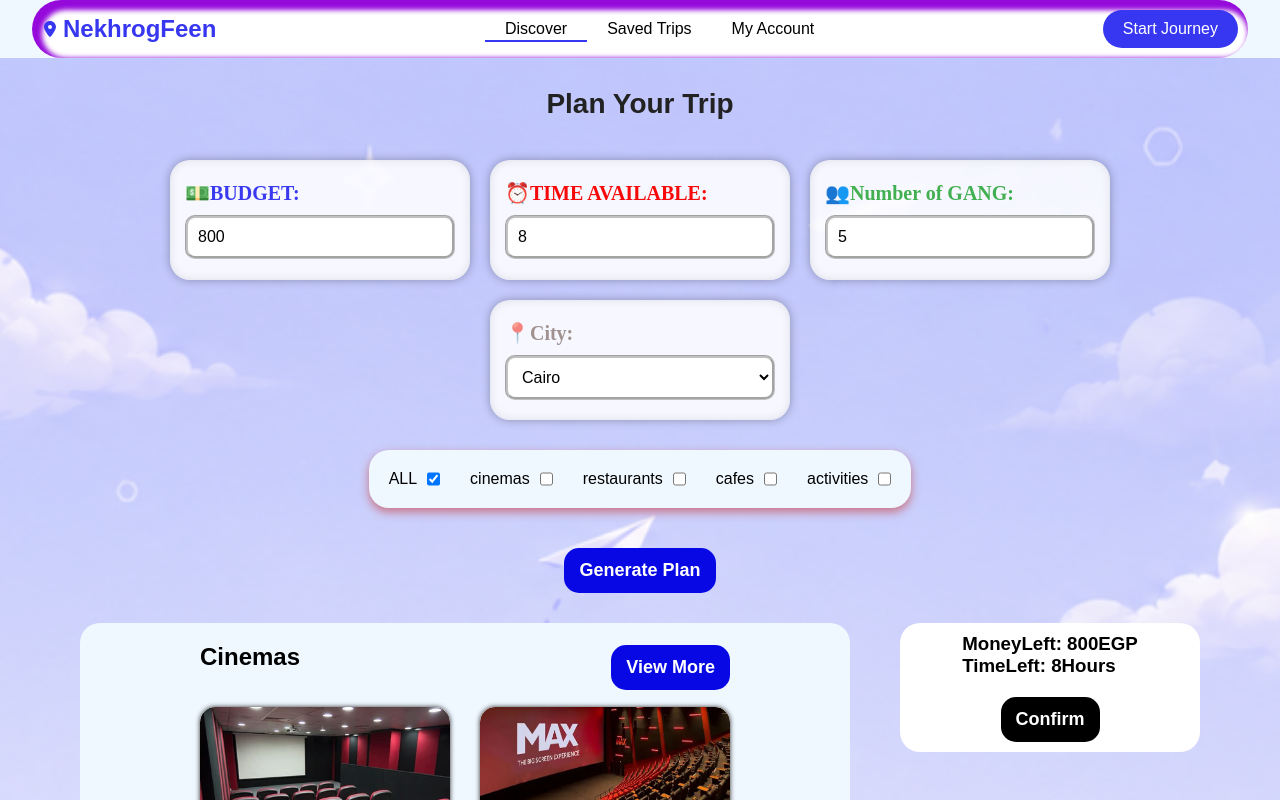
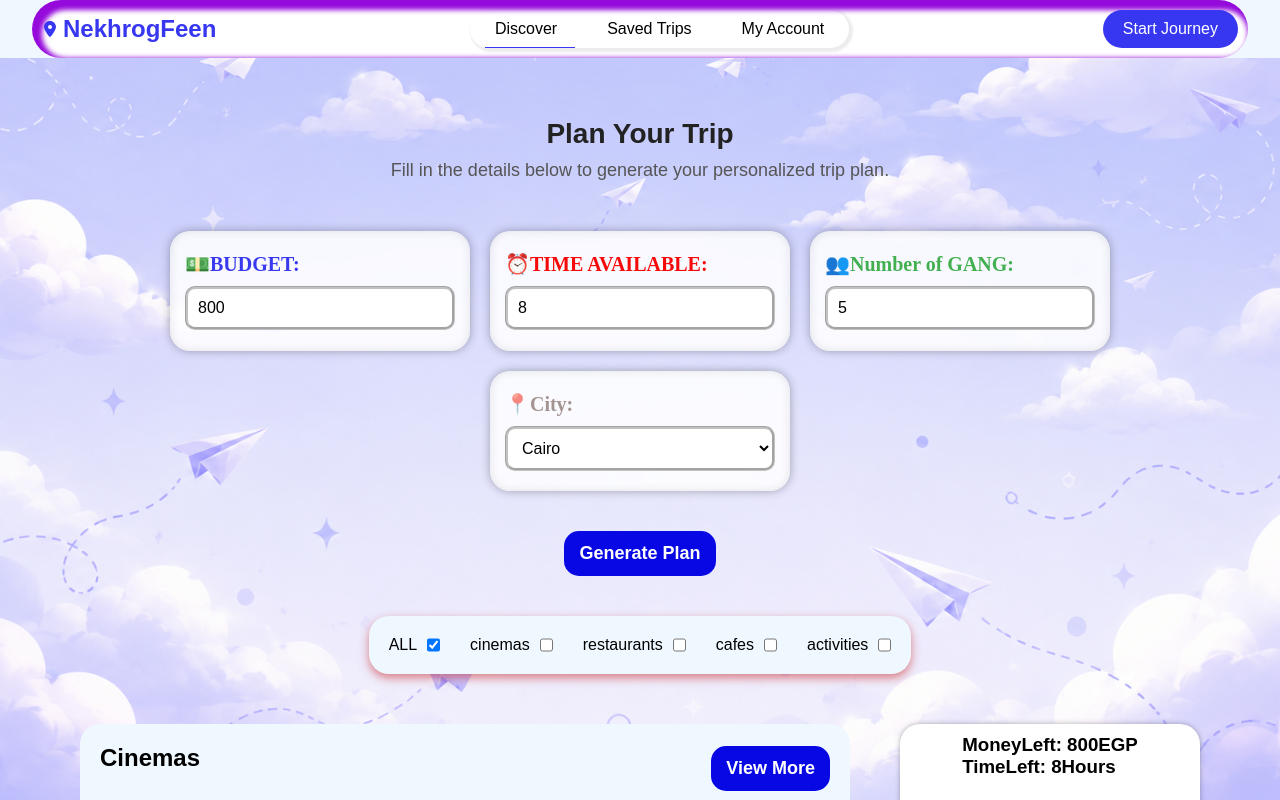
Before and after one commit to Mostafa205dev/NekhrogFeen, a React (Create React App) app: page / in a window 1280 px wide. Both pictures are taken after a click on the button "Generate Plan". Shown: the top 800 px of the page. Built offline with nearby package versions, Linux system fonts and the light colour scheme.

Commit message:
improve UI

```diff
--- a/src/components/AddToTrip.css
+++ b/src/components/AddToTrip.css
@@ -1,17 +1,19 @@
 .addtoTrip{
 
     min-width: 300px;
-    min-height: fit-content;
+    min-height: 300px;
     background-color: white;
     border-radius: 20px;
     display: flex;
     flex-direction: column;
-    justify-content: center;
+    justify-content: space-between;
     padding: 10px;
     align-items: center;
     gap: 20px;
+    box-shadow: 0 0 5px rgba(53, 53, 53, 0.385);
 
 }
+
 .addtoTrip .item{
     display: flex;
     flex-direction: column;
--- a/src/components/AddToTrip.jsx
+++ b/src/components/AddToTrip.jsx
@@ -12,7 +12,7 @@ function AddToTrip({ tripItems, budget, time }) {
 
   return (
     <div className="addtoTrip">
-      <div>
+      <div className="leftthings">
         <h3>MoneyLeft: {remainingBudget}EGP</h3>
         <h3>TimeLeft: {remainingTime}Hours</h3>
       </div>
--- a/src/components/Description.jsx
+++ b/src/components/Description.jsx
@@ -3,7 +3,7 @@ export default function Description({ plan }) {
   return (
     <div className="description">
       <h2>Plan Your Trip</h2>
-      {/* <p>Fill in the details below to generate your personalized trip plan.</p> */}
+      <p>Fill in the details below to generate your personalized trip plan.</p>
     </div>
   );
 }
--- a/src/components/Header.css
+++ b/src/components/Header.css
@@ -12,7 +12,7 @@
   border-radius: 30px;
 
   margin: 0 auto;
-
+  background-color: white;
   box-shadow: 5px 5px 5px 5px inset rgb(149, 10, 219);
 }
 .title {
@@ -25,16 +25,18 @@
   gap: 5px;
 }
 .middle-buttons{
-    display: flex;
-    flex-direction: row;
-  }
+  display: flex;
+  flex-direction: row;
+  box-shadow: 2px 2px 2px 2px  rgba(0, 0, 0, 0.076);
+  border-radius: 30px;
+}
 .middle-buttons a {
   border: none;
   background: transparent;
   cursor: pointer;
   position: relative;
   color: black;
-  padding: 0 10px 0 10px;
+  padding: 0 15px 0 15px;
   text-decoration: none;
 }
 .middle-buttons a p {
@@ -44,10 +46,11 @@
 .middle-buttons a.active::after {
   content: "";
   position: absolute;
-  left: 0;
-  bottom: 6px;
-  width: 100%;
-  height: 2px;
+  left: ;
+  bottom: 0px;
+  width: 80%;
+
+  height: 1px;
   background-color: rgb(55, 55, 241);
 }
 
--- a/src/components/Output.css
+++ b/src/components/Output.css
@@ -80,7 +80,7 @@
   display: flex;
   justify-content: space-between;
   align-items: center;
-  padding: 0 100px 0 100px;
+  /* padding: 0 100px 0 100px; */
 }
 
 .view-more-btn {
--- a/src/pages/TripPlanner.css
+++ b/src/pages/TripPlanner.css
@@ -14,23 +14,20 @@ body{
     display: flex;
     flex-direction: column;
     align-items: center;
-    /* overflow: hidden; */
-
 
 }
 
 .body{
     position: relative;
-    padding : 0 80px 50px 80px;
+    padding : 30px 80px 50px 80px;
     display: flex;
     flex-direction: column;
     align-items: center;
-    gap: 30px;
+    gap: 40px;
     background-color: aliceblue;
     width: 100%;
     overflow: hidden;
-    min-height: 100vh;
-    /* height: 500px; */
+    min-height: 82vh;
 }
 
 .body button{
@@ -71,6 +68,15 @@ body{
     gap: 10px;
 }
 
+.filterandplanbutton{
+    display: flex;
+    flex-direction: row;
+    flex-wrap: wrap;
+    justify-content: center;
+    align-items: start;
+    gap: 50px;
+}
+
 
 @media (max-width: 600px) {
     .labels .input-label {
--- a/src/pages/TripPlanner.jsx
+++ b/src/pages/TripPlanner.jsx
@@ -76,10 +76,11 @@ export default function TripPlanner() {
           setCity={setCity}
         />
 
+        <button onClick={generatePlan}>Generate Plan</button>
+
         {plan.length > 0 && (
           <Filters selected={selected} setSelected={setSelected} />
         )}
-        <button onClick={generatePlan}>Generate Plan</button>
 
         <div className="test">
           <div className="test2">
```
